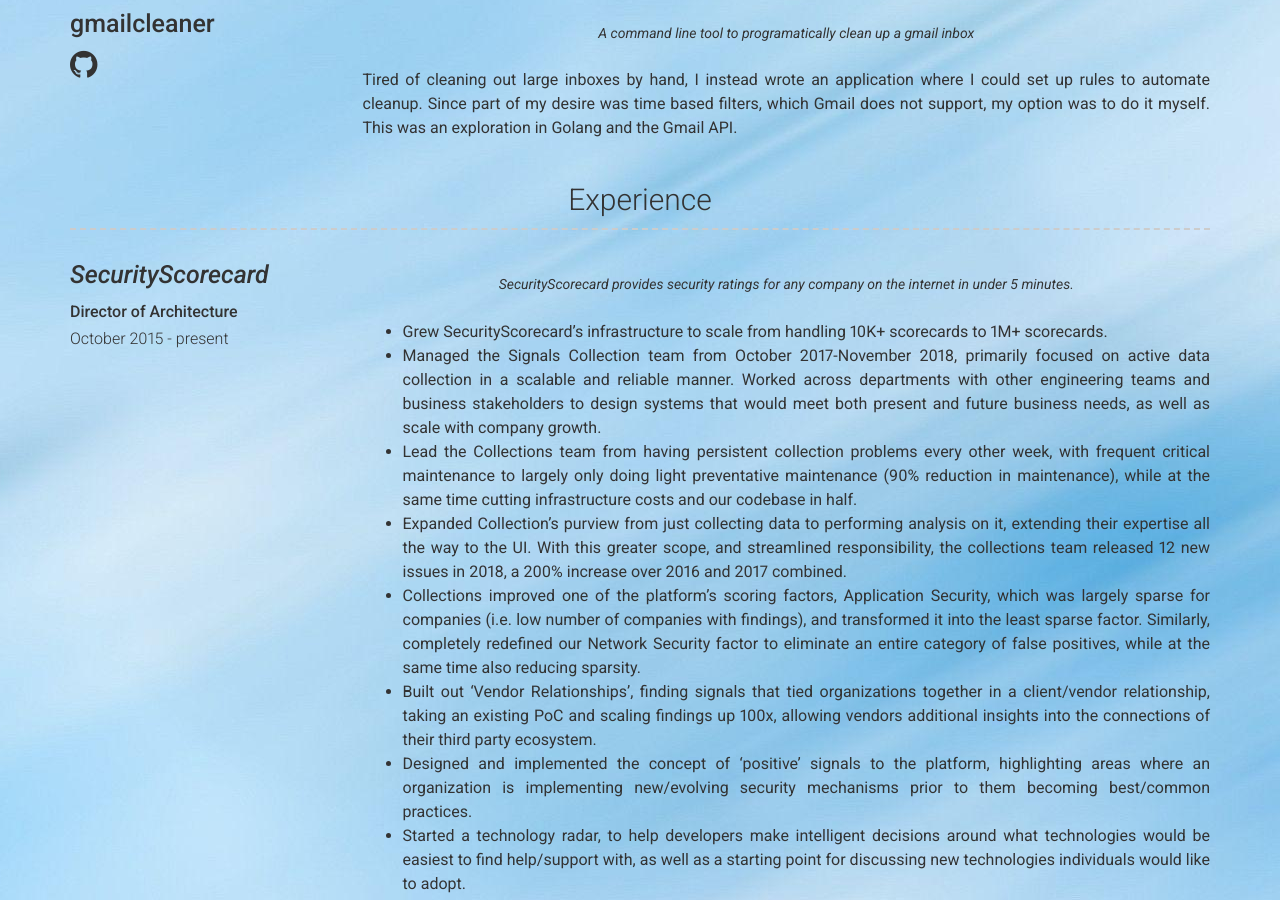
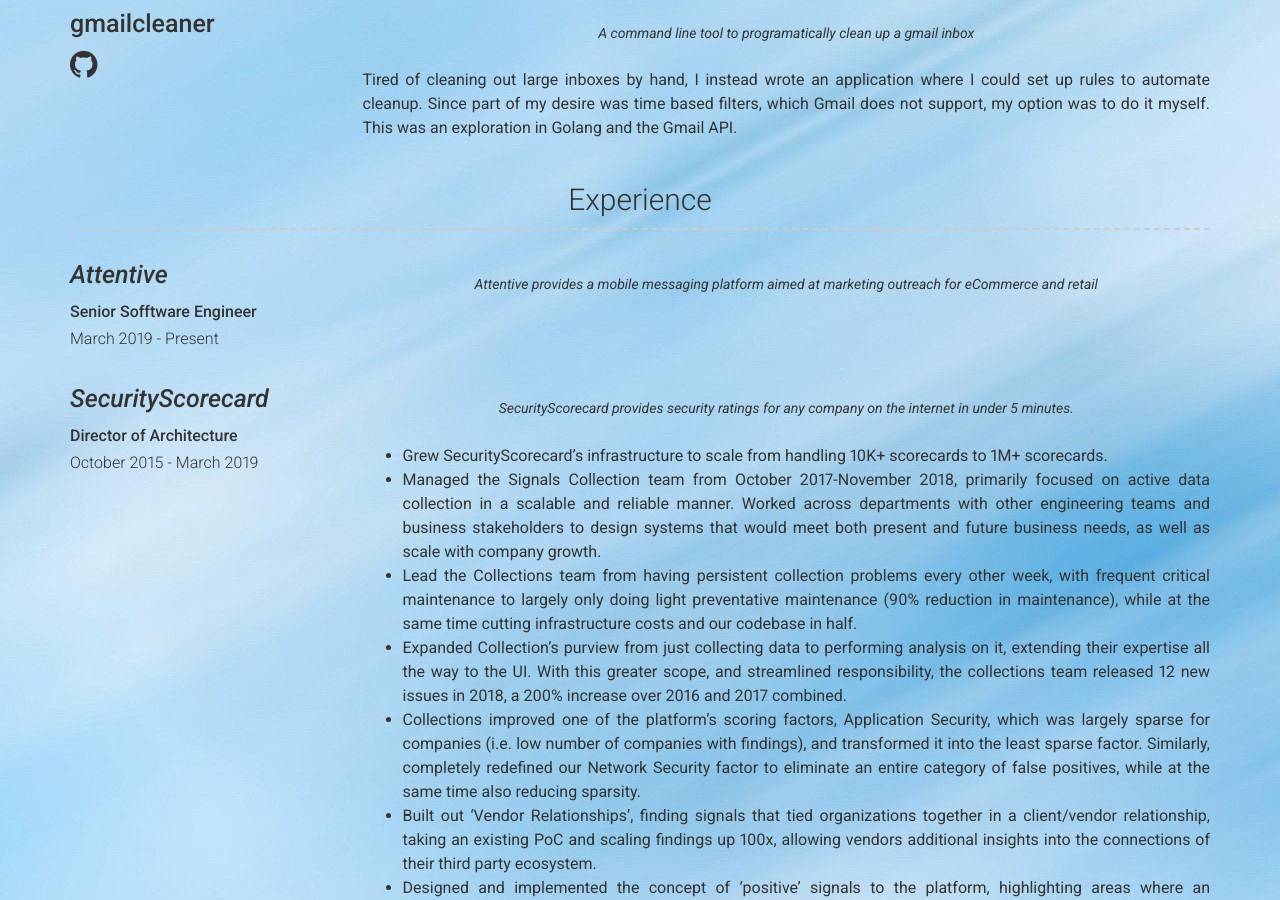
Before and after one commit to Seanstoppable/portfolio, a Jekyll site: the page built from index.md, in a window 1280 px wide and 900 px high, scrolled down 1091 px. Built offline with Jekyll 4.4.1, drawn with Linux system fonts in a browser that asks for light colours.

Commit message:
Add new job

```diff
--- a/_data/experience.yml
+++ b/_data/experience.yml
@@ -1,9 +1,18 @@
 ---
 # Experience template
+
+- company: Attentive
+  link: https://www.attentivemobile.com
+  job_title: Senior Sofftware Engineer
+  dates: March 2019 - Present
+  quote: >
+    Attentive provides a mobile messaging platform aimed at marketing outreach for eCommerce and retail
+  description:
+
 - company: SecurityScorecard
   link: https://www.securityscorecard.com/
   job_title: Director of Architecture
-  dates: October 2015 - present
+  dates: October 2015 - March 2019
   quote: >
     SecurityScorecard provides security ratings for any company on the internet in under 5 minutes.
   description: | # this will include new lines to allow paragraphs
```
